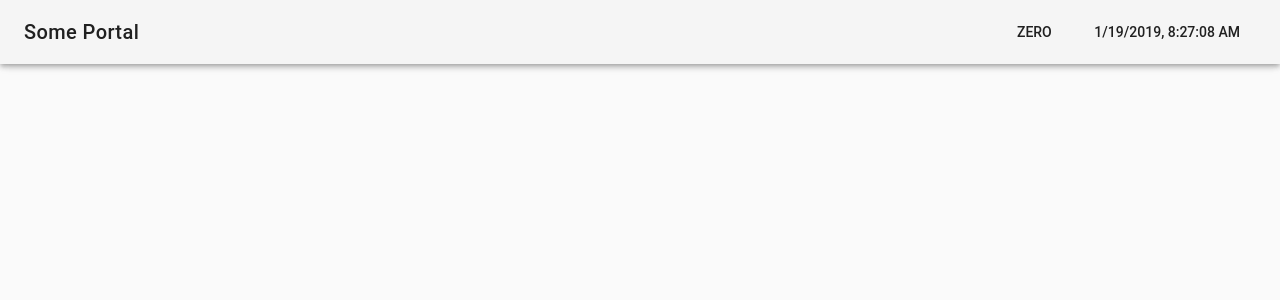
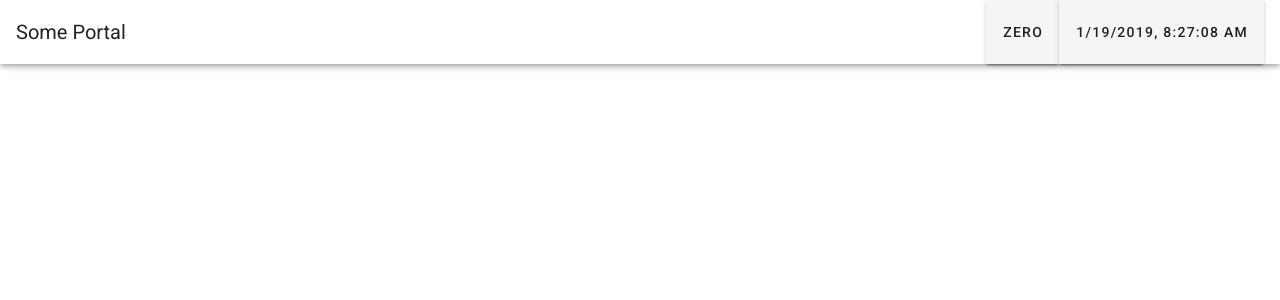
Before and after one commit to maxzeroedge/test_portal_ui, a Vue app: page / in a window 1280 px wide. Shown: the top 300 px of the page. Built offline with nearby package versions, Linux system fonts and the light colour scheme; a small style sheet from the web is missing.

Commit message:
Upgraded vuetify

```diff
--- a/public/index.html
+++ b/public/index.html
@@ -6,6 +6,8 @@
     <meta name="viewport" content="width=device-width,initial-scale=1.0">
     <link rel="icon" href="<%= BASE_URL %>favicon.ico">
     <title>test_portal_vue</title>
+    <link rel="stylesheet" href="https://fonts.googleapis.com/css?family=Roboto:100,300,400,500,700,900">
+    <link rel="stylesheet" href="https://cdn.jsdelivr.net/npm/@mdi/font@latest/css/materialdesignicons.min.css">
   </head>
   <body>
     <noscript>
--- a/src/App.vue
+++ b/src/App.vue
@@ -1,16 +1,5 @@
 <template>
 	<v-app>
-        <!-- <v-toolbar app>
-            <v-toolbar-title class="headline text-uppercase">
-                <span>Vuetify</span>
-                <span class="font-weight-light">MATERIAL DESIGN</span>
-            </v-toolbar-title>
-            <v-spacer></v-spacer>
-            <v-btn flat href="https://github.com/vuetifyjs/vuetify/releases/latest" target="_blank">
-                <span class="mr-2">Latest Release</span>
-            </v-btn>
-        </v-toolbar> -->
-
 		<v-content>
 			<router-view/>
 		</v-content>
@@ -20,11 +9,9 @@
 <script>
 
 export default {
-        name: "App",
-        data() {
-            return {
+	name: 'App',
+	data: () => ({
 		//
-            };
-        }
+	}),
 };
 </script>
--- a/src/components/sub_components/CodeAreaComponent.vue
+++ b/src/components/sub_components/CodeAreaComponent.vue
@@ -8,6 +8,7 @@
 			:label="label"
 			hint="Enter your text here"
             v-model="code"
+			:value="content"
 		></v-textarea>
 	</v-container>
 </template>
@@ -18,8 +19,7 @@
 	export default {
 		name: "CodeAreaComponent",
 		components: {},
-		data() {
-			let vm = this;
+		data(vm) {
 			return {
 				name: ('input-' + Math.random()*1000).replace('.', '_'),
 				code: vm.content,
@@ -45,7 +45,7 @@
 		},
 		watch: {
 			code(data){
-				console.log(data);
+				//console.log(data);
 			}
 		},
 		mounted(){
--- a/src/main.js
+++ b/src/main.js
@@ -1,5 +1,5 @@
 import Vue from 'vue'
-import './plugins/vuetify'
+import vuetify from './plugins/vuetify';
 import App from './App.vue'
 import router from './router'
 import store from './store'
@@ -14,5 +14,6 @@ Vue.config.productionTip = false
 new Vue({
   router,
   store,
+  vuetify,
   render: h => h(App)
 }).$mount('#app')
--- a/src/plugins/vuetify.js
+++ b/src/plugins/vuetify.js
@@ -1,16 +1,10 @@
-import Vue from 'vue'
-import Vuetify from 'vuetify'
-import 'vuetify/dist/vuetify.min.css'
+import Vue from 'vue';
+import Vuetify from 'vuetify/lib';
 
-Vue.use(Vuetify, {
-  theme: {
-    primary: '#ee44aa',
-    secondary: '#424242',
-    accent: '#82B1FF',
-    error: '#FF5252',
-    info: '#2196F3',
-    success: '#4CAF50',
-    warning: '#FFC107'
+Vue.use(Vuetify);
+
+export default new Vuetify({
+  icons: {
+    iconfont: 'mdi',
   },
-  iconfont: 'md',
-})
+});
```
Also changed, not shown: package.json (+6 -3 lines), src/components/HelloWorld.vue (+62 -44 lines), 1 other file (tests, documents, lock files or other folders). Lines whose indentation alone changed are shown as unchanged.
